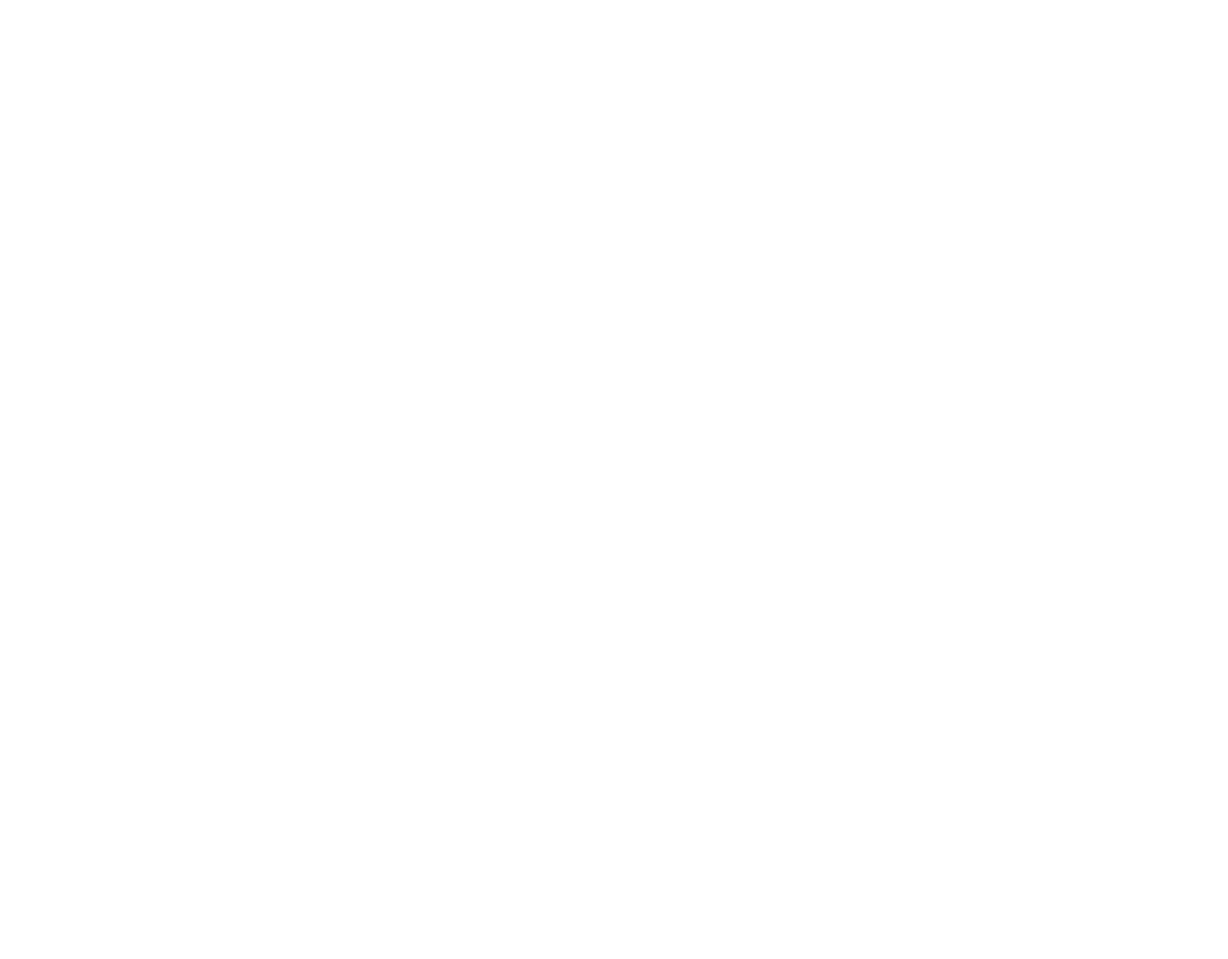
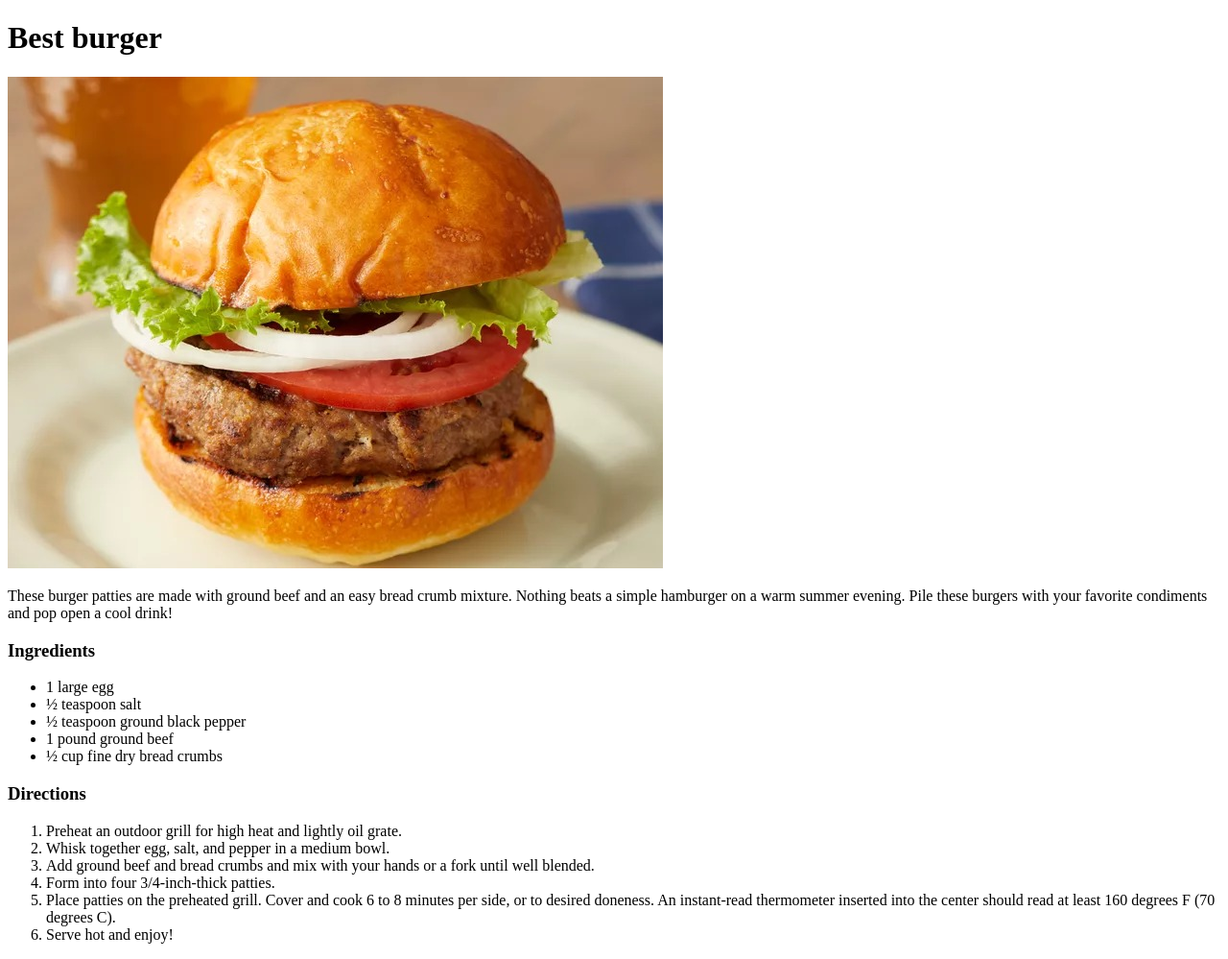
Before and after one commit to Futsko/odin-recipes, a plain HTML site: page recipes/burger.html in a window 1280 px wide. Shown: the whole page at 96% size. Before the commit the page ends 800 px from the top, so only its background shows below. Drawn offline with Linux system fonts and the light colour scheme.

Commit message:
Add burger image and recipe

```diff
--- a/recipes/burger.html
+++ b/recipes/burger.html
@@ -6,6 +6,25 @@
     <title>Best burger</title>
 </head>
 <body>
-
+    <h1>Best burger</h1>
+    <img src="../images/burger.jpg">
+    <p>These burger patties are made with ground beef and an easy bread crumb mixture. Nothing beats a simple hamburger on a warm summer evening. Pile these burgers with your favorite condiments and pop open a cool drink!</p>
+    <h3>Ingredients</h3>
+    <ul>
+        <li>1 large egg</li>
+        <li>½ teaspoon salt</li>
+        <li>½ teaspoon ground black pepper</li>
+        <li>1 pound ground beef</li>
+        <li>½ cup fine dry bread crumbs</li>
+    </ul>
+    <h3>Directions</h3>
+    <ol>
+        <li>Preheat an outdoor grill for high heat and lightly oil grate.</li>
+        <li>Whisk together egg, salt, and pepper in a medium bowl.</li>
+        <li>Add ground beef and bread crumbs and mix with your hands or a fork until well blended.</li>
+        <li>Form into four 3/4-inch-thick patties.</li>
+        <li>Place patties on the preheated grill. Cover and cook 6 to 8 minutes per side, or to desired doneness. An instant-read thermometer inserted into the center should read at least 160 degrees F (70 degrees C).</li>
+        <li>Serve hot and enjoy!</li>
+    </ol>
 </body>
 </html>
```
Also changed, not shown: images/burger.jpg (added).
